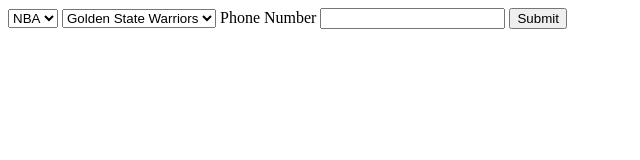
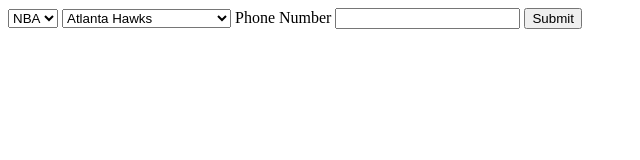
Before and after one commit to kuwood/gamedaysms, a website: page public/index.html in a window 1280 px wide. Shown: the whole page, without its empty margins (0-640 px from the left). Drawn offline with Linux system fonts and the light colour scheme.

Commit message:
Add nba team options to client

```diff
--- a/public/index.html
+++ b/public/index.html
@@ -12,8 +12,36 @@
         <option value="nba">NBA</option>
       </select>
       <select id="team">
+        <option value="atlanta-hawks">Atlanta Hawks</option>
+        <option value="boston-celtics">Boston Celtics</option>
+        <option value="brooklyn-nets">Brooklyn Nets</option>
+        <option value="charlotte-hornets">Charlotte Hornets</option>
+        <option value="chicago-bulls">Chicago Bulls</option>
+        <option value="cleveland-cavaliers">Cleveland Cavaliers</option>
+        <option value="dallas-mavericks">Dallas Mavericks</option>
+        <option value="denver-nuggets">Denver Nuggets</option>
+        <option value="detroit-pistons">Detroit Pistons</option>
         <option value="golden-state-warriors">Golden State Warriors</option>
-        <option value="cleveland-cavaliers">Cleveland Cavaliers</option>
+        <option value="houston-rockets">Houston Rockets</option>
+        <option value="indiana-pacers">Indiana Pacers</option>
+        <option value="los-angeles-clippers">Los Angeles Clippers</option>
+        <option value="los-angeles-lakers">Los Angeles Lakers</option>
+        <option value="memphis-grizzlies">Memphis Grizzlies</option>
+        <option value="miami-heat">Miami Heat</option>
+        <option value="milwaukee-bucks">Milwaukee Bucks</option>
+        <option value="minnesota-timberwolves">Minnesota Timberwolves</option>
+        <option value="new-orleans-pelicans">New Orleans Pelicans</option>
+        <option value="new-york-knicks">New York Knicks</option>
+        <option value="oklahoma-city-thunder">Oklahoma City Thunder</option>
+        <option value="orlando-magic">Orlando Magic</option>
+        <option value="philadelphia-76ers">Philadelphia 76ers</option>
+        <option value="phoenix-suns">Phoenix Suns</option>
+        <option value="portland-trail-blazers">Portland Trail Blazers</option>
+        <option value="sacramento-kings">Sacramento Kings</option>
+        <option value="san-antonio-spurs">San Antonio Spurs</option>
+        <option value="toronto-raptors">Toronto Raptors</option>
+        <option value="utah-jazz">Utah Jazz</option>
+        <option value="washington-wizards">Washington Wizards</option>
       </select>
       <label>Phone Number</label>
       <input id="phone-input" type="text" name="phone" value="" required pattern="[1]{1}[0-9]{10}">
```
